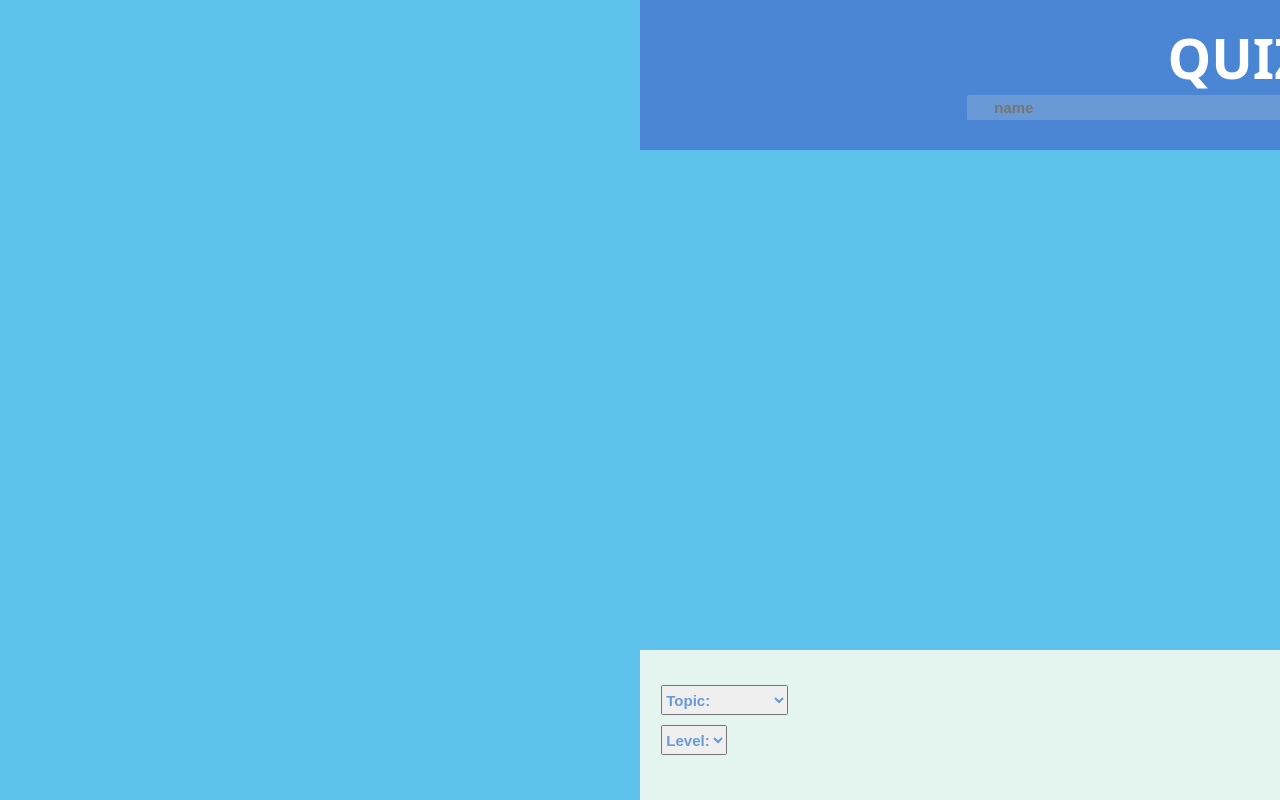
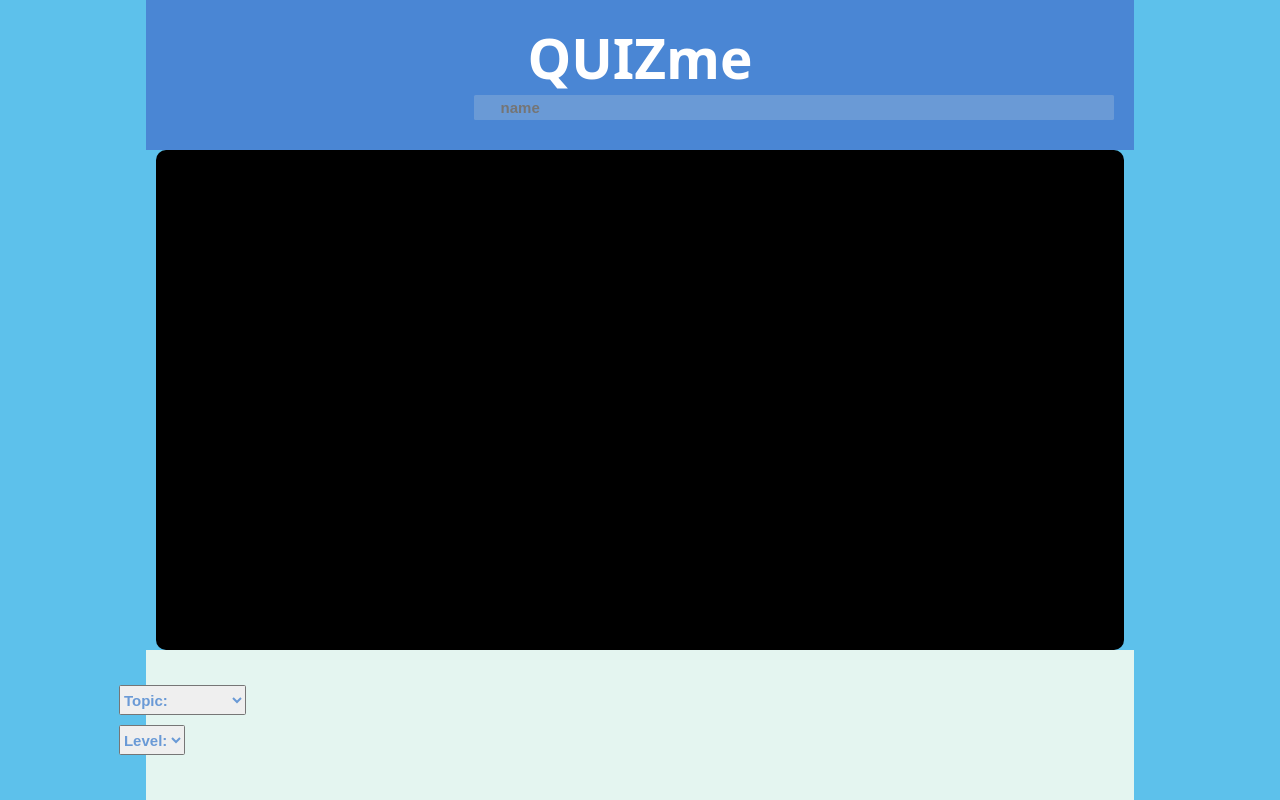
Before and after one commit to abieber1408/capstone-project, a Next.js app: page / in a window 1280 px wide. Built offline with nearby package versions, Linux system fonts and the light colour scheme.

Commit message:
Aligned header, footer and body properly using https://css-tricks.com/how-to-use-css-grid-for-sticky-headers-and-footers/#aa-fixed-header-fixed-footer

```diff
--- a/components/Footing/index.js
+++ b/components/Footing/index.js
@@ -4,13 +4,11 @@ const Footing = styled.div`
   display: flex;
   justify-content: space-around;
   align-items: center;
-  bottom: 0rem;
-  position: fixed;
-  margin-bottom: 0;
   width: 100%;
   height: 150px;
   background-color: #E4F5F0;
   color: #FFFFFF;
+  grid-area: footer;
 
   div.column {
     width: 33%;
--- a/components/Heading/index.js
+++ b/components/Heading/index.js
@@ -2,17 +2,12 @@ import styled from "styled-components";
 
 
 const Heading = styled.div`
-  margin-top: 0rem;
-  top: 0;
-  position: fixed;
   padding: 20px;
-
-
-  width:100%;
+  width: 100%;
   height: 150px;
   background-color: #4A86D4;
-
   color: #FFFFFF;
+  grid-area: header;
 
   h1 {
     margin: 0;
--- a/components/StartForm/index.js
+++ b/components/StartForm/index.js
@@ -7,16 +7,21 @@ import Heading from "../Heading";
 import Footing from "../Footing";
 import React from "react";
 import { StyledTopicImage } from "../TopicForm";
+import styled from "styled-components";
 
 
 export function StartForm( { onTopicChange, imageSrc, onLevelChange, topic} ) {
 
     return (
         <>
+            <Wrapper>
                 <Heading>
                     <h1>QUIZme</h1>
                     <PlayerNameForm />
                 </Heading>
+                <div class="video">
+                    <VideoStream topic={topic} />
+                </div>
                 <Footing>
                     <div className="column grid">
                         <TopicForm onTopicChange={onTopicChange} imageSrc={imageSrc} />
@@ -29,6 +34,27 @@ export function StartForm( { onTopicChange, imageSrc, onLevelChange, topic} ) {
                         {topic && <ContinueButton text="?" href="./ButtonGrid" />}
                     </div>
                 </Footing>
+            </Wrapper>
         </>
 )
 };
+
+const Wrapper = styled.div`
+  width: 100%;
+  height: 100vh;
+
+  /* grid container settings */
+  display: grid;
+  grid-template-columns: 1fr;
+  grid-template-rows: auto 1fr auto;
+  grid-template-areas:
+    'header'
+    'main'
+    'footer';
+
+  div.video {
+    display: flex;
+    justify-content: center;
+    align-items: center;
+  }
+`;
--- a/components/VideoStream/index.js
+++ b/components/VideoStream/index.js
@@ -10,14 +10,14 @@ import styled from "styled-components";
     );
   }
 
-export const VideoStreamFieldset = styled.fieldset`
+export const VideoStreamFieldset = styled.div`
     display: flex;
-    height: 25rem;
-    width:100%;
-    margin-left: 0vw;
-    margin-top:20vh;
+    flex-direction: column;
+    height: 100%;
+    width: 100%;
+    border-radius: 10px;
     overflow: hidden;
-    background-color:#27A0F2;
-
-
+    background-color: black;
+    margin: 10px;
+    padding: 10px;
 `;
```
Lines whose indentation alone changed are shown as unchanged.
